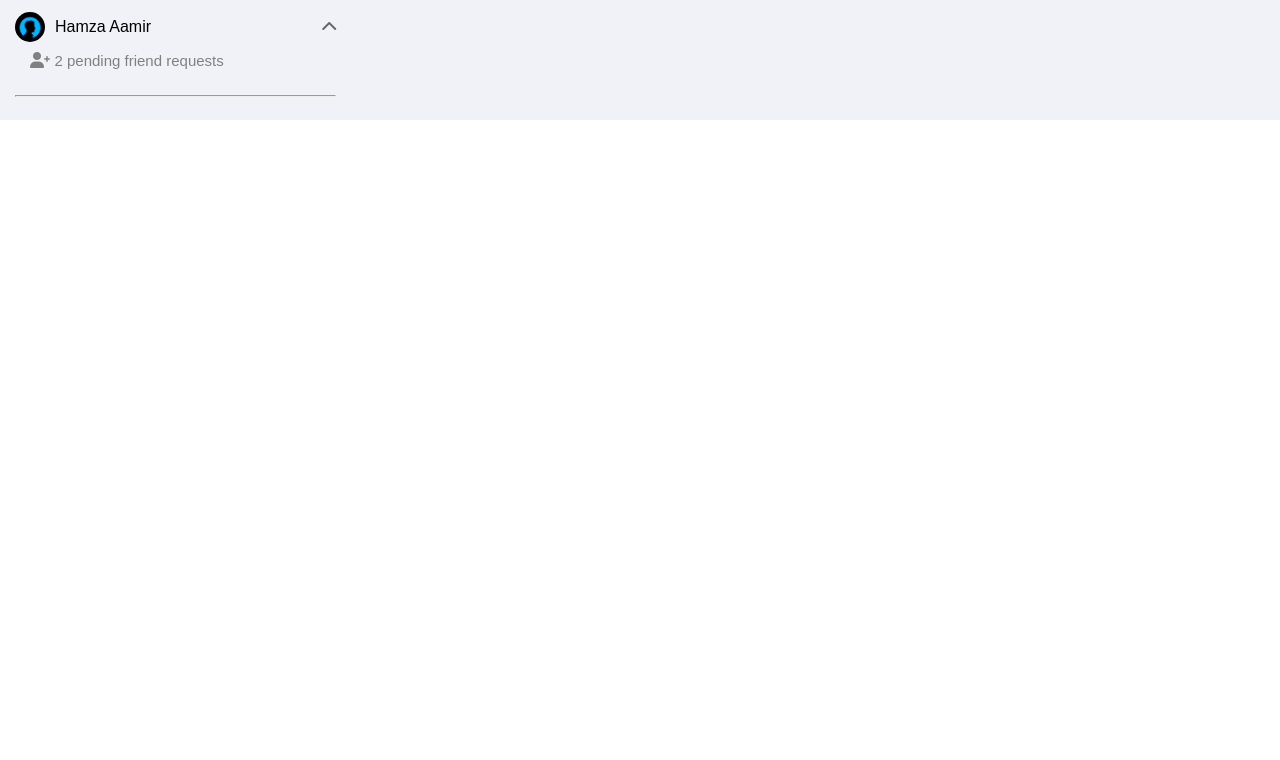
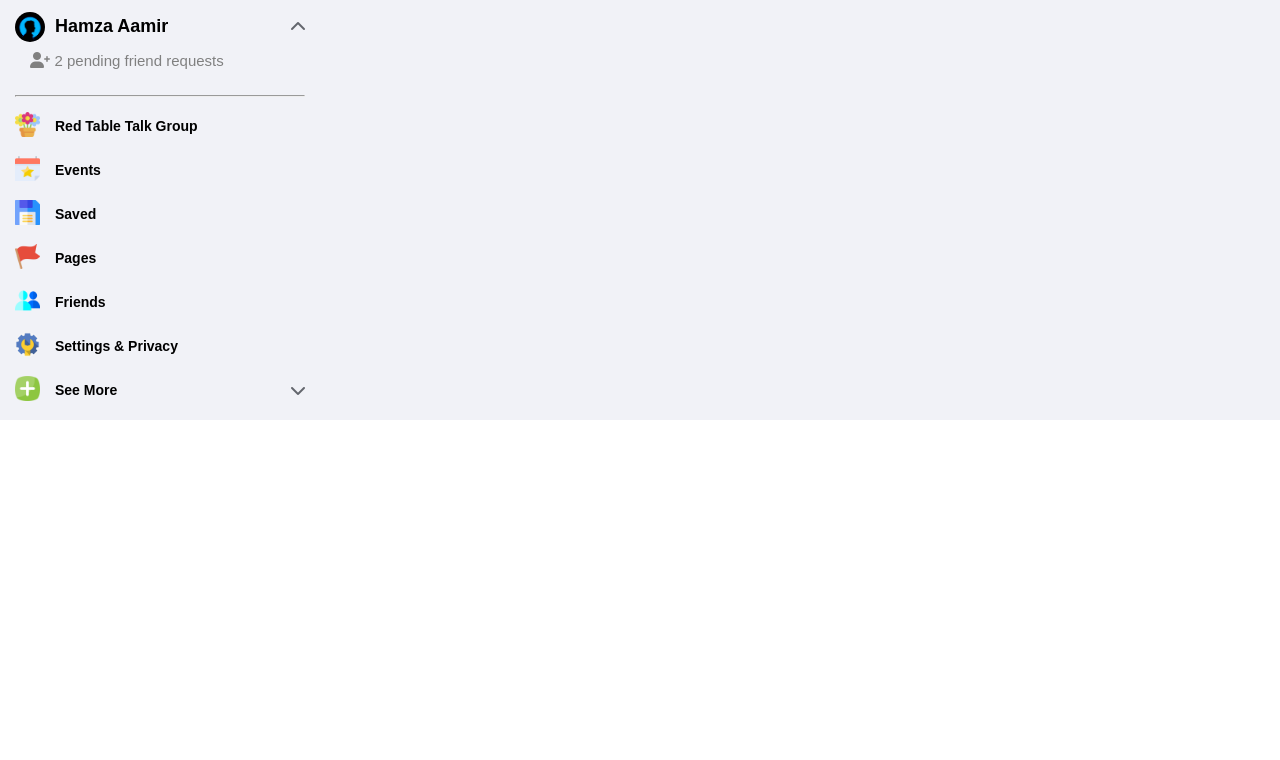
Before and after one commit to hamza-aamir-1/SMIT_Facebook_using_HTML_CSS, a plain HTML site: page index.html in a window 1280 px wide. Shown: the part 106-866 px from the top of the page. After the commit the page ends 800 px from the top, so only its background shows below. Drawn offline with Linux system fonts and the light colour scheme.

Commit message:
Finalizing Side Navigation

```diff
--- a/assets/css/style.css
+++ b/assets/css/style.css
@@ -2,7 +2,6 @@
     margin: 0px;
     padding: 0px;
     font-family: sans-serif;
-    height: 2000px;
 }
 
 /* === Navbar === */
@@ -18,7 +17,7 @@
 .left_nav{
     display: flex;
     flex-direction: row;
-    width: 27%;
+    width: 25%;
     justify-content: flex-start;
     align-items: center;
     padding: 10px 0px;
@@ -48,9 +47,10 @@
 
 /* Nav Tabs */
 .nav_tabs{
-    width: 46%;
+    width: 50%;
     display: flex;
     flex-direction: row;
+    padding: 0px 30px;
 }
 .nav_tabs div{
     display: flex;
@@ -76,7 +76,7 @@
 .right_nav{
     display: flex;
     flex-direction: row;
-    width: 27%;
+    width: 25%;
     justify-content: flex-end;
     align-items: center;
     padding: 10px 0px;
@@ -105,7 +105,7 @@
 
 /* Left Content */
 .left_content{
-    width: 27%;
+    width: 25%;
     padding: 15px;
 }
 
@@ -149,6 +149,8 @@
     margin: 0px 10px;
     color: black;
     text-decoration: none;
+    font-size: 18px;
+    font-weight: bold;
 }
 .left_account .left_account_name a:hover{
     color: black;
@@ -178,15 +180,45 @@
     text-decoration: underline;
 }
 
+.side_nav .side_nav_item{
+    display: flex;
+    flex-direction: row;
+    align-items: center;
+    margin-top: 15px;
+}
+.side_nav_item .side_nav_img{
+    width: 25px;
+}
+.side_nav_item .side_nav_link{
+    padding: 0px 15px;
+}
+.side_nav_item .side_nav_link a{
+    color: black;
+    text-decoration: none;
+    font-size: 14px;
+    font-weight: bold;
+}
+.side_nav_link a:hover{
+    text-decoration: underline;
+}
+.side_nav_item .side_nav_icon{
+    margin-left: auto;
+    display: flex;
+    align-items: center;
+}
+.side_nav_icon i{
+    color: #63666D;
+}
+
 /* Main */
 main{
-    width: 46%;
-    padding: 15px;
+    width: 50%;
+    padding: 15px 30px;
 }
 
 
 /* Right Content */
 .right_content{
-    width: 27%;
+    width: 25%;
     padding: 15px;
 }
--- a/index.html
+++ b/index.html
@@ -112,6 +112,76 @@
 
         <hr>
 
+        <div class="side_nav">
+
+            <div class="side_nav_item">
+                <div class="side_nav_img">
+                    <img src="assets/img/flower-pot.png" width="100%" alt="">
+                </div>
+                <div class="side_nav_link">
+                    <a href="#">Red Table Talk Group</a>
+                </div>
+            </div>
+
+            <div class="side_nav_item">
+                <div class="side_nav_img">
+                    <img src="assets/img/event.png" width="100%" alt="">
+                </div>
+                <div class="side_nav_link">
+                    <a href="#">Events</a>
+                </div>
+            </div>
+
+            <div class="side_nav_item">
+                <div class="side_nav_img">
+                    <img src="assets/img/diskette.png" width="100%" alt="">
+                </div>
+                <div class="side_nav_link">
+                    <a href="#">Saved</a>
+                </div>
+            </div>
+
+            <div class="side_nav_item">
+                <div class="side_nav_img">
+                    <img src="assets/img/finish.png" width="100%" alt="">
+                </div>
+                <div class="side_nav_link">
+                    <a href="#">Pages</a>
+                </div>
+            </div>
+
+            <div class="side_nav_item">
+                <div class="side_nav_img">
+                    <img src="assets/img/friends.png" width="100%" alt="">
+                </div>
+                <div class="side_nav_link">
+                    <a href="#">Friends</a>
+                </div>
+            </div>
+
+            <div class="side_nav_item">
+                <div class="side_nav_img">
+                    <img src="assets/img/admin.png" width="100%" alt="">
+                </div>
+                <div class="side_nav_link">
+                    <a href="#">Settings & Privacy</a>
+                </div>
+            </div>
+
+            <div class="side_nav_item">
+                <div class="side_nav_img">
+                    <img src="assets/img/plus.png" width="100%" alt="">
+                </div>
+                <div class="side_nav_link">
+                    <a href="#">See More</a>
+                </div>
+                <div class="side_nav_icon">
+                    <i class="fas fa-chevron-down"></i>
+                </div>
+            </div>
+
+        </div>
+
     </aside>
 
     <!-- Main -->
```
Also changed, not shown: assets/img/admin.png (added), assets/img/diskette.png (added), assets/img/event.png (added), assets/img/finish.png (added), assets/img/flower-pot.png (added), assets/img/friends.png (added), assets/img/plus.png (added).
